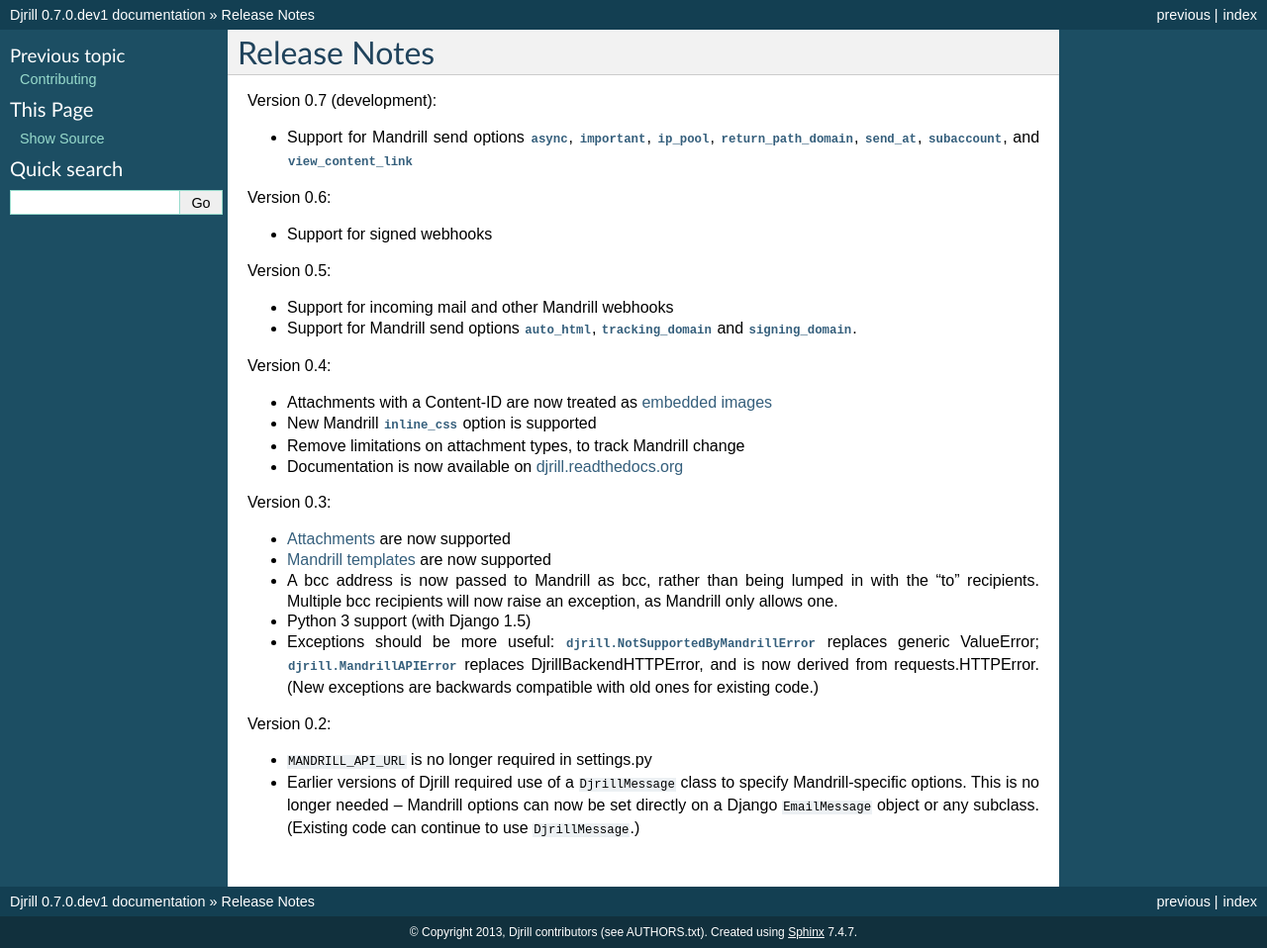
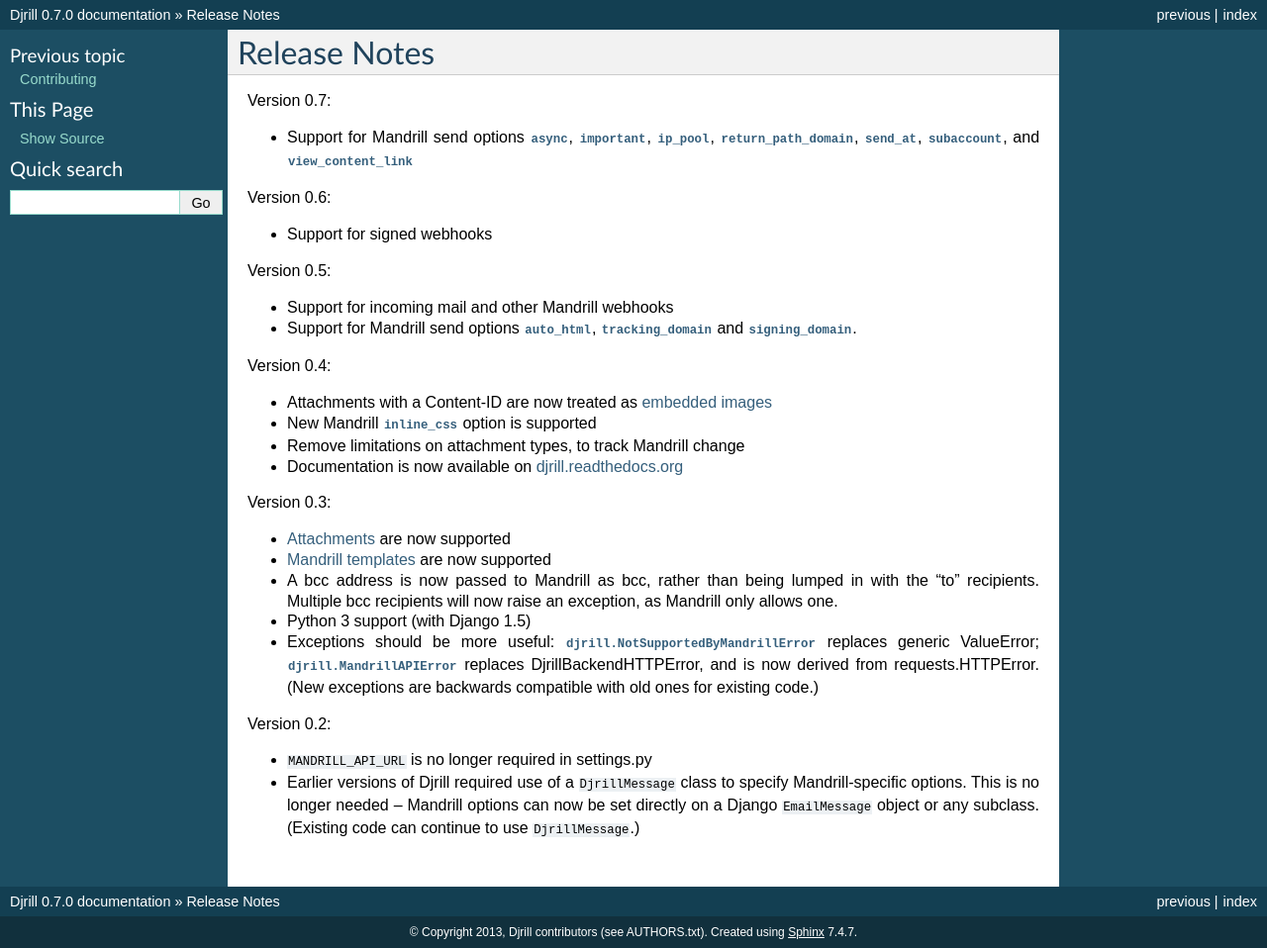
Before and after one commit to brack3t/Djrill, a Sphinx documentation site: the page built from docs/history.rst, in a window 1280 px wide. Shown: the whole page at 99% size. Built offline with Sphinx 7.4.7, drawn with Linux system fonts in a browser that asks for light colours.

Commit message:
Prep for 0.7 release

```diff
--- a/djrill/_version.py
+++ b/djrill/_version.py
@@ -1,3 +1,3 @@
-VERSION = (0, 7, 0, 'dev1')  # Remove the 'dev1' component in release branches
+VERSION = (0, 7, 0)
 __version__ = '.'.join([str(x) for x in VERSION])
 __minor_version__ = '.'.join([str(x) for x in VERSION[:2]])  # Sphinx's X.Y "version"
--- a/docs/history.rst
+++ b/docs/history.rst
@@ -1,7 +1,7 @@
 Release Notes
 =============
 
-Version 0.7 (development):
+Version 0.7:
 
 * Support for Mandrill send options :attr:`async`, :attr:`important`,
   :attr:`ip_pool`, :attr:`return_path_domain`, :attr:`send_at`,
```
